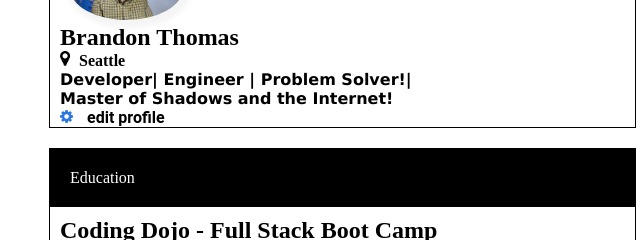
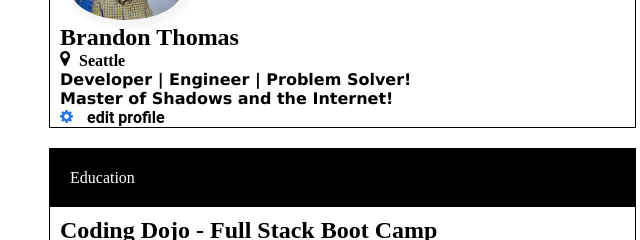
Before and after one commit to BThomas22tech/DummyPage, a plain HTML site: page index.html in a window 1280 px wide. Shown: the part 189-429 px from the top of the page, 141-781 px from the left. Drawn offline with Linux system fonts and the light colour scheme.

Commit message:
Update index.html

```diff
--- a/index.html
+++ b/index.html
@@ -32,7 +32,7 @@
                 <h2 class="name">Brandon Thomas</h2>
 
                 <img src="icons/map-marker.png" alt="Mapmarker" class="marker" alt="mapmarker"> Seattle
-                <p class="telltell"> Developer| Engineer | Problem Solver!|
+                <p class="telltell"> Developer | Engineer | Problem Solver!
                     <br>Master of Shadows and the Internet!
                 </p>
                 <img src="icons/gear.png" alt="gear" class="gear" alt="gear">
```
